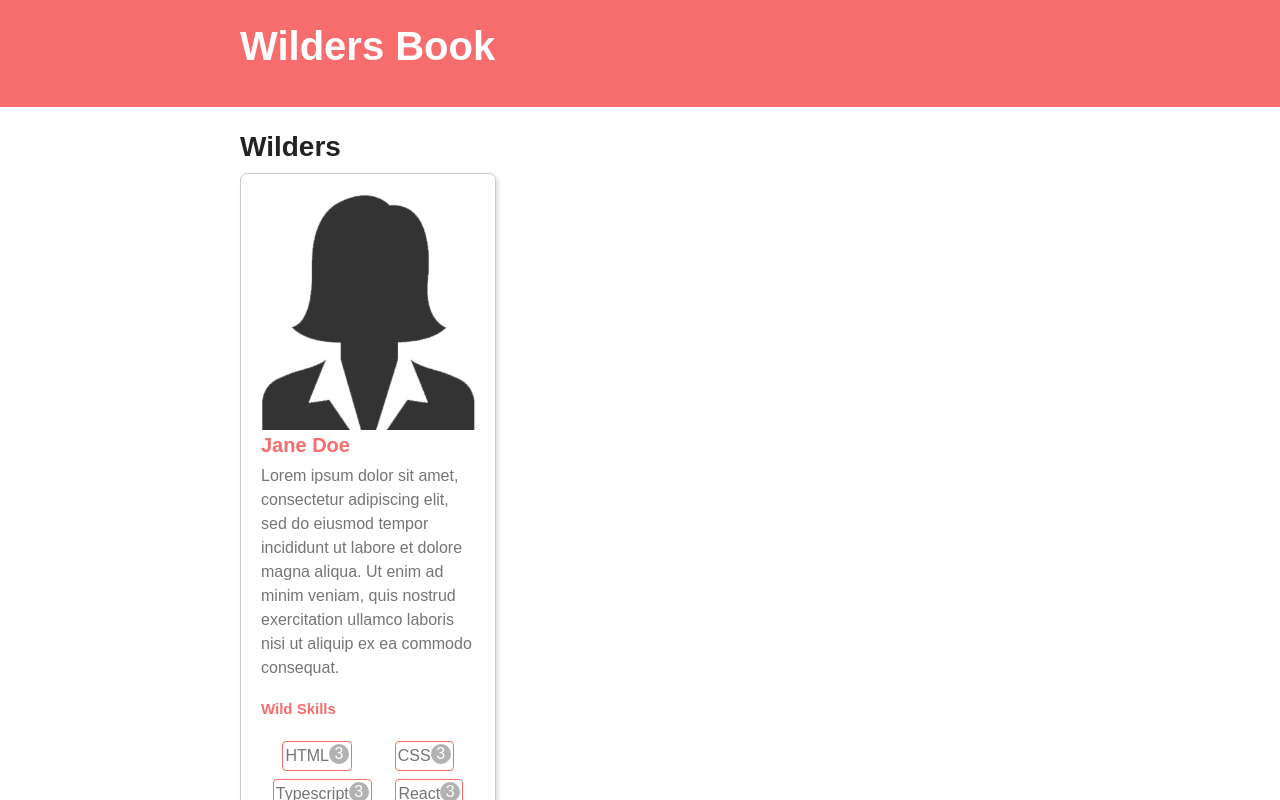
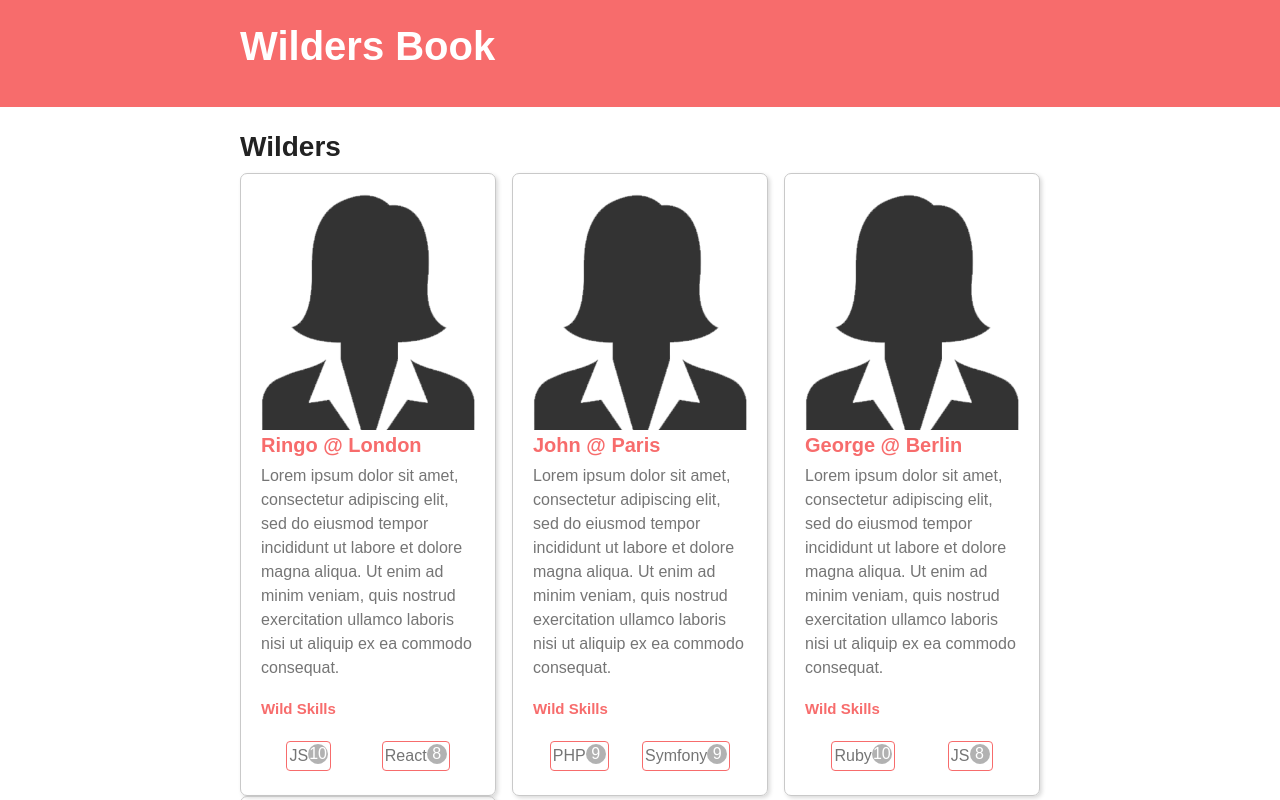
Before and after one commit to q-rault/wild-next-react, a Next.js app: page / in a window 1280 px wide. Shown: the top 800 px of the page. Built offline with nearby package versions, Linux system fonts and the light colour scheme.

Commit message:
adding props to components

```diff
--- /dev/null
+++ b/components/SkillComponent.jsx
@@ -0,0 +1,12 @@
+const Skill = ({ skill }) => {
+  const { title, votes } = skill;
+  // const [count, setCount] = useState(0);
+  return (
+    <li>
+      {title}
+      <span className="votes">{votes}</span>
+    </li>
+  );
+};
+
+export default Skill;
--- /dev/null
+++ b/components/WilderCardComponent.jsx
@@ -0,0 +1,35 @@
+import Image from "next/image";
+import blank_profile from "../public/blank_profile_picture.png";
+
+import { useState } from "react";
+import styles from "../styles/WilderCardStyles.module.css";
+import Skill from "./SkillComponent";
+
+import wildersData from "./data";
+
+const WilderCard = ({ wilder }) => {
+  // const [count, setCount] = useState(0);
+  const { name, city, skills } = wilder;
+  return (
+    <article className="card">
+      <Image src={blank_profile} alt={`${name}Profile`} />
+      <h3>
+        {name} @ {city}
+      </h3>
+      <p>
+        Lorem ipsum dolor sit amet, consectetur adipiscing elit, sed do eiusmod
+        tempor incididunt ut labore et dolore magna aliqua. Ut enim ad minim
+        veniam, quis nostrud exercitation ullamco laboris nisi ut aliquip ex ea
+        commodo consequat.
+      </p>
+      <h4>Wild Skills</h4>
+      <ul className="skills">
+        {skills.map((skill) => (
+          <Skill key={skill.title} skill={skill} />
+        ))}
+      </ul>
+    </article>
+  );
+};
+
+export default WilderCard;
--- /dev/null
+++ b/components/data.js
@@ -0,0 +1,36 @@
+const wildersData = [
+  {
+    name: "Ringo",
+    city: "London",
+    skills: [
+      { title: "JS", votes: 10 },
+      { title: "React", votes: 8 },
+    ],
+  },
+  {
+    name: "John",
+    city: "Paris",
+    skills: [
+      { title: "PHP", votes: 9 },
+      { title: "Symfony", votes: 9 },
+    ],
+  },
+  {
+    name: "George",
+    city: "Berlin",
+    skills: [
+      { title: "Ruby", votes: 10 },
+      { title: "JS", votes: 8 },
+    ],
+  },
+  {
+    name: "Paul",
+    city: "Reims",
+    skills: [
+      { title: "C++", votes: 10 },
+      { title: "Rust", votes: 8 },
+    ],
+  },
+];
+
+export default wildersData;
--- a/pages/index.js
+++ b/pages/index.js
@@ -1,5 +1,5 @@
-import Image from "next/image";
-import blank_profile from "../public/blank_profile_picture.png";
+import WilderCard from "../components/WilderCardComponent";
+import wildersData from "../components/data";
 
 const Home = () => {
   return (
@@ -12,38 +12,9 @@ const Home = () => {
       <main className="container">
         <h2>Wilders</h2>
         <section className="card-row">
-          <article className="card">
-            <Image src={blank_profile} alt="Jane Doe Profile" />
-            <h3>Jane Doe</h3>
-            <p>
-              Lorem ipsum dolor sit amet, consectetur adipiscing elit, sed do
-              eiusmod tempor incididunt ut labore et dolore magna aliqua. Ut
-              enim ad minim veniam, quis nostrud exercitation ullamco laboris
-              nisi ut aliquip ex ea commodo consequat.
-            </p>
-            <h4>Wild Skills</h4>
-            <ul className="skills">
-              <li>
-                HTML
-                <span className="votes">3</span>
-              </li>
-              <li>
-                CSS
-                <span className="votes">3</span>
-              </li>
-              <li>
-                Typescript
-                <span className="votes">3</span>
-              </li>
-              <li>
-                React
-                <span className="votes">3</span>
-              </li>
-              <li>
-                Node <span className="votes">2</span>
-              </li>
-            </ul>
-          </article>
+          {wildersData.map((wilder) => (
+            <WilderCard key={wilder.name} wilder={wilder} />
+          ))}
         </section>
       </main>
       <footer>
```
Also changed, not shown: components/CounterComponent.js (deleted, +0 -21 lines), styles/WilderCardStyles.module.css (renamed from styles/CounterStyles.module.css).
